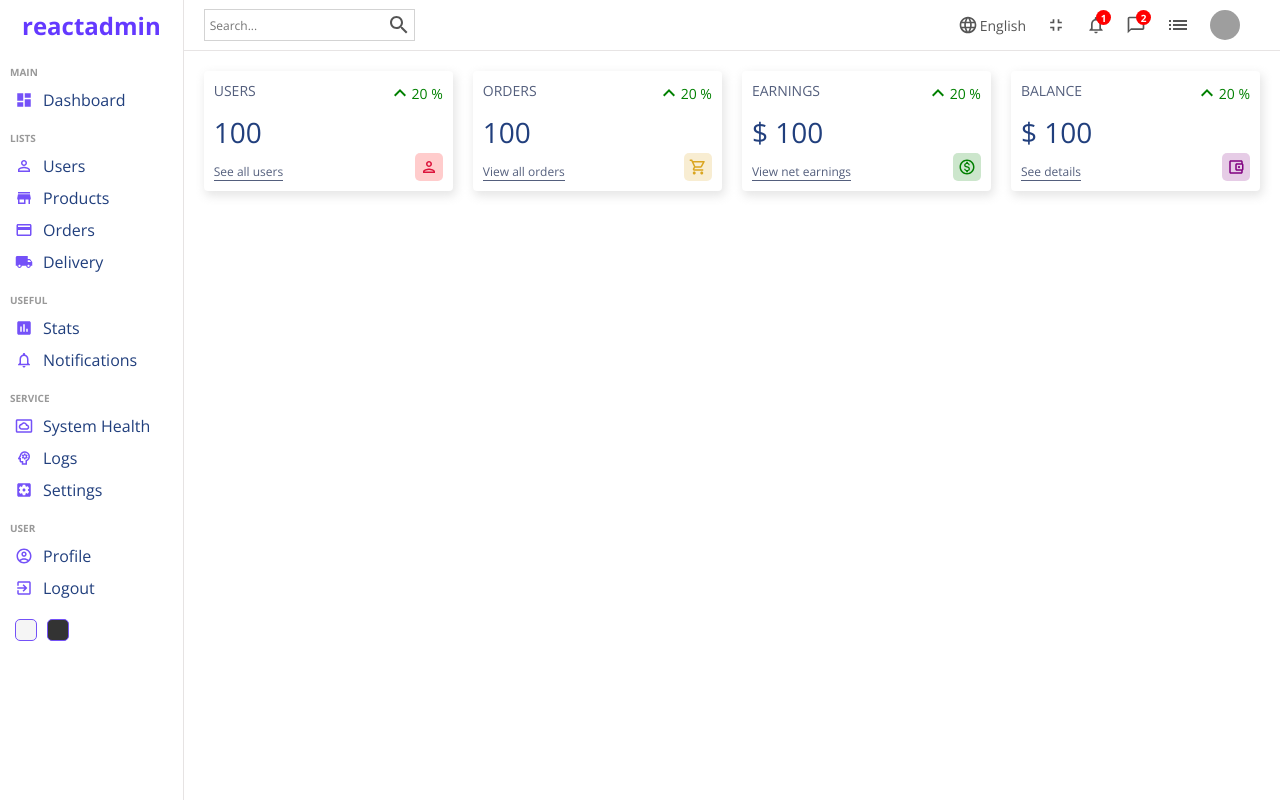
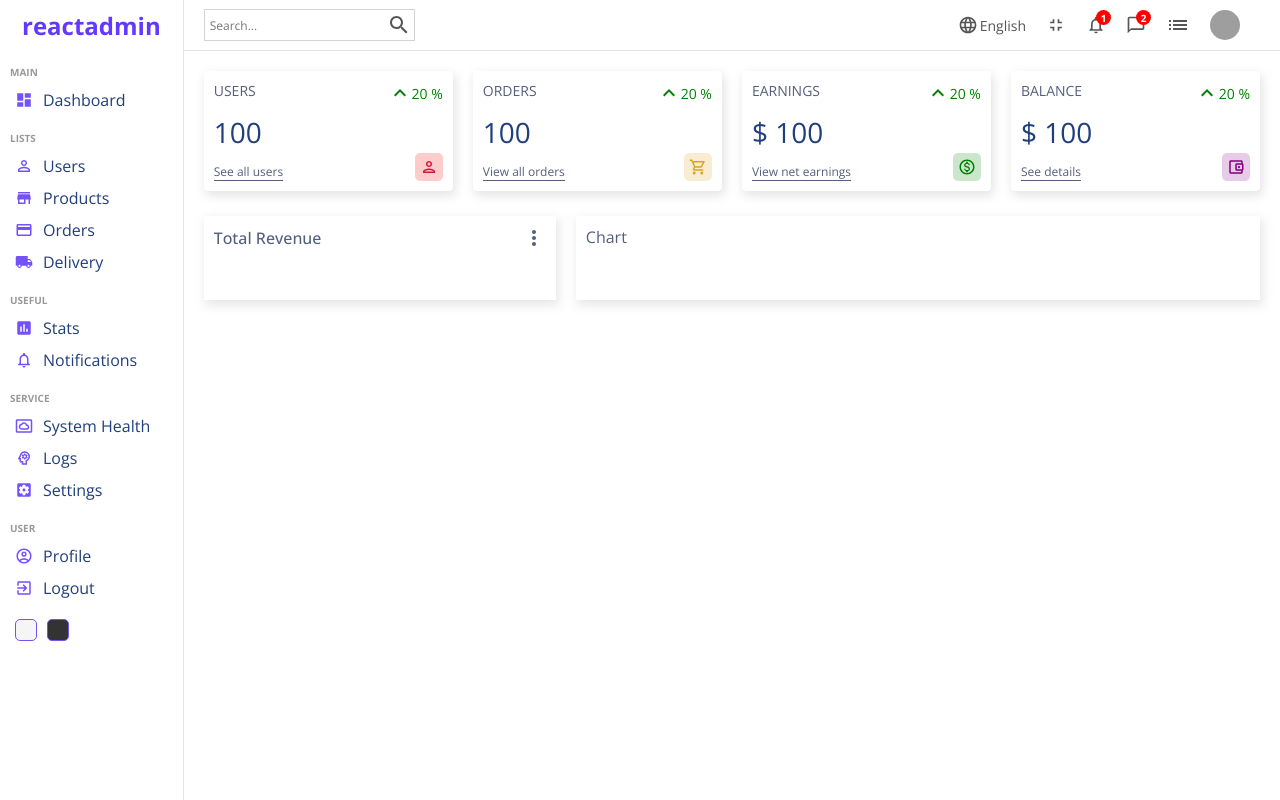
Before and after one commit to chizobavictory/react_dashboard, a React (Create React App) app: page / in a window 1280 px wide. Built offline with nearby package versions, Linux system fonts and the light colour scheme; grey boxes are pictures that could not be loaded.

Commit message:
home page tsx 🔵

```diff
--- a/src/pages/home/Home.tsx
+++ b/src/pages/home/Home.tsx
@@ -1,3 +1,5 @@
+import Chart from '../../components/chart/Chart'
+import Featured from '../../components/featured/Featured'
 import Navbar from '../../components/navbar/Navbar'
 import Sidebar from '../../components/sidebar/Sidebar'
 import Widget from '../../components/widgets/Widget'
@@ -16,7 +18,8 @@ const Home = () => {
           <Widget type='balance'/>
         </div>
         <div className="charts">
-
+          <Featured />
+          <Chart />
         </div>
       </div>
     </div>
```
